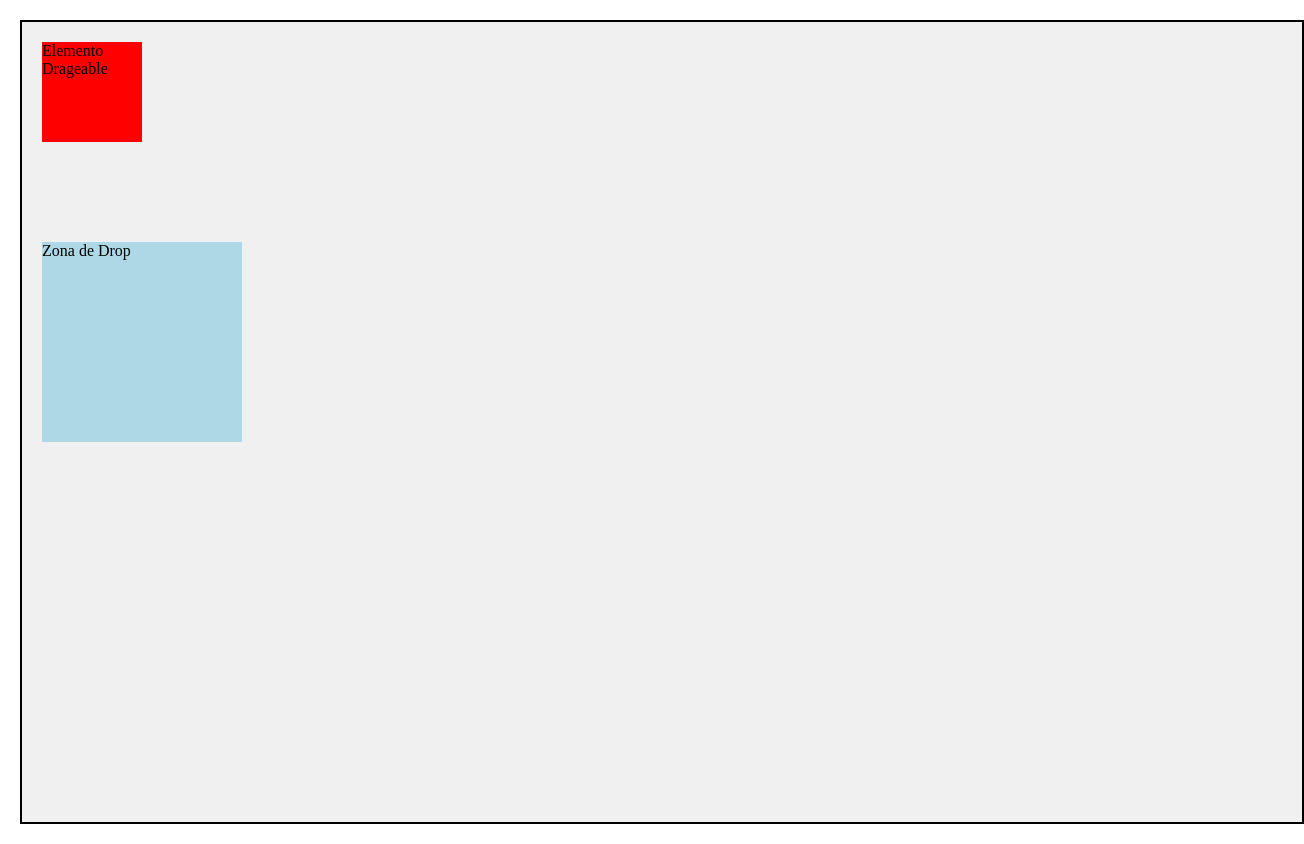
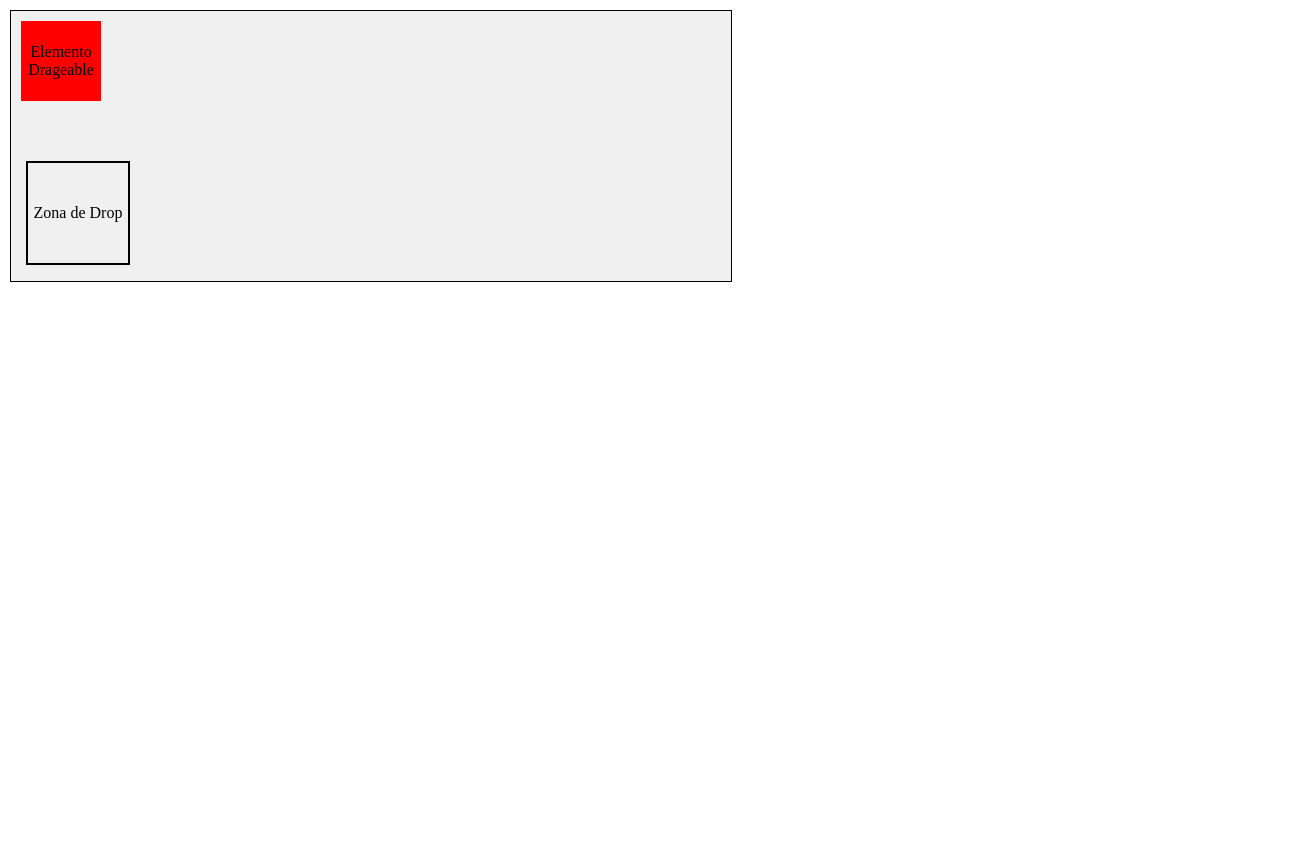
Before and after one commit to jeremias-cuello/drag-and-drop, a plain HTML site: page index.html in a window 1280 px wide. Shown: the whole page, 1304 px wide, since content can reach past the window. After the commit the page ends 800 px from the top, so only its background shows below. Drawn offline with Linux system fonts and the light colour scheme.

Commit message:
add | styles

```diff
--- /dev/null
+++ b/config.css
@@ -0,0 +1,21 @@
+/* Variables recuperadas en JavaScript */
+
+* {
+    /* Container */
+    --container-top: 10px;
+    --container-left: 10px;
+    --container-width: 720px;
+    --containerL-height: 270px;
+
+    /* DropZone */
+    --dropZone-top: 150px;
+    --dropZone-left: 15px;
+    --dropZone-width: 100px;
+    --dropZone-height: 100px;
+
+    /* Draggable */
+    --draggable-top: 10px;
+    --draggable-left: 10px;
+    --draggable-width: 80px;
+    --draggable-height: 80px;
+}
--- /dev/null
+++ b/drag-and-drop.css
@@ -0,0 +1,27 @@
+@import url("./config.css");
+
+.container {
+    top: var(--container-top);
+    left: var(--container-left);
+    width: var(--container-width) !important;
+    height: var(--containerL-height) !important;
+    position: relative !important;
+}
+
+.draggable {
+    top: var(--draggable-top);
+    left: var(--draggable-left);
+    width: var(--draggable-width) !important;
+    height: var(--draggable-height) !important;
+    position: absolute !important;
+    z-index: 2 !important;
+}
+
+.dropzone {
+    width: var(--dropZone-width) !important;
+    height: var(--dropZone-height) !important;
+    top: var(--dropZone-top);
+    left: var(--dropZone-left);
+    position: absolute !important;
+    z-index: 1 !important;
+}
--- a/index.html
+++ b/index.html
@@ -7,11 +7,11 @@
     <link rel="stylesheet" href="styles.css">
   </head>
   <body>
-    <div class="container">
-        <div id="draggable">Elemento Drageable</div>
-        <div id="dropzone">Zona de Drop</div>
+    <div id="container" class="container">
+        <div id="draggable" class="box draggable">Elemento Drageable</div>
+        <div id="dropzone" class="box dropzone">Zona de Drop</div>
     </div>
 
-    <script src="script.js"></script>
+    <script src="script.js" type="module"></script>
   </body>
 </html>
--- a/styles.css
+++ b/styles.css
@@ -1,45 +1,26 @@
+@import url("./drag-and-drop.css");
+
 *{
     margin: 0;
     padding: 0;
 }
 
-.container {
-    width: 100%;
-    height: 100vh;
+.box{
     display: flex;
+    flex-direction: column;
     justify-content: center;
-    align-items: center;
-    flex-direction: column;
-    background-color: #f0f0f0;
-    position: relative;
-    border: solid black 2px;
-    margin: 20px;
-
+    text-align: center;
 }
 
-#draggable {
-  width: 100px;
-  height: 100px;
-  top: 20px;
-  left: 20px;
-  background-color: red;
-  cursor: pointer;
-
-  position: absolute;
-  z-index: 1;
+.container {
+    background-color: #f0f0f0;
+    border: solid black 1px;
 }
 
-.draggable.dragging {
-    z-index: 10;
+.draggable {
+    background-color: red;
 }
 
-#dropzone {
-    width: 200px;
-    height: 200px;
-    top: 220px;
-    left: 20px;
-    background-color: lightblue;
-    z-index: 10;
-
-    position: absolute;
+.dropzone {
+    border: solid black 2px;
 }
```
